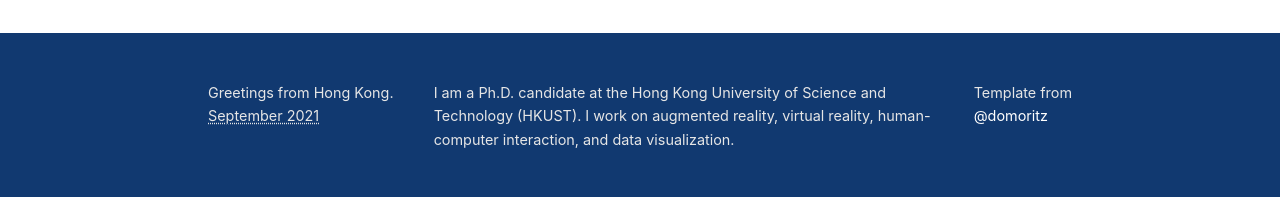
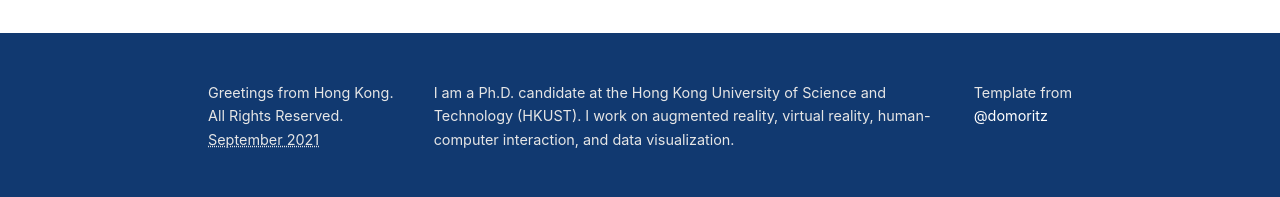
Before and after one commit to yuanlinping/yuanlinping.github.io, a Jekyll site: the page built from projects.md, in a window 1280 px wide. Shown: the part 1081-1278 px from the top of the page. Built offline with Jekyll 4.4.1, drawn with Linux system fonts in a browser that asks for light colours.

Commit message:
adjust style in the header and footer

```diff
--- a/_includes/footer.html
+++ b/_includes/footer.html
@@ -1,7 +1,7 @@
 <footer>
   <div class="container">
     <div class="footer-col">
-      Greetings from Hong Kong.<br/>
+      Greetings from Hong Kong. <br/>All Rights Reserved.<br/>
       <abbr title="Last build on {{site.time | date: '%Y-%m-%d'}}">{{ site.time | date: '%B %Y'}}</abbr>
     </div>
     <div class="footer-col site-desc">{{ site.description }}</div>
--- a/_sass/_nav.scss
+++ b/_sass/_nav.scss
@@ -103,10 +103,10 @@
       margin-left: initial;
     }
 
-    .external {
-      flex: 0 1 100%;
-      justify-content: space-around;
-    }
+    // .external { // uncomment to place .external in a new line
+    //   flex: 0 1 100%;
+    //   justify-content: space-around;
+    // }
     .site-title {
       text-align: center;
     }
```
